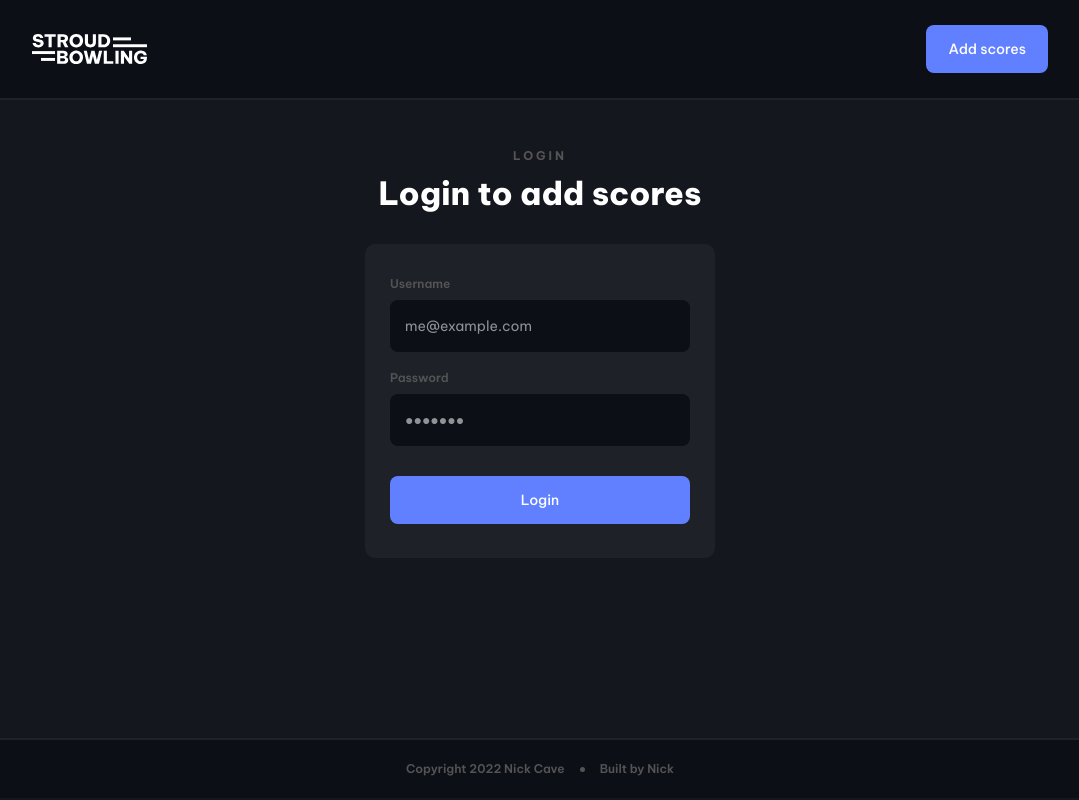
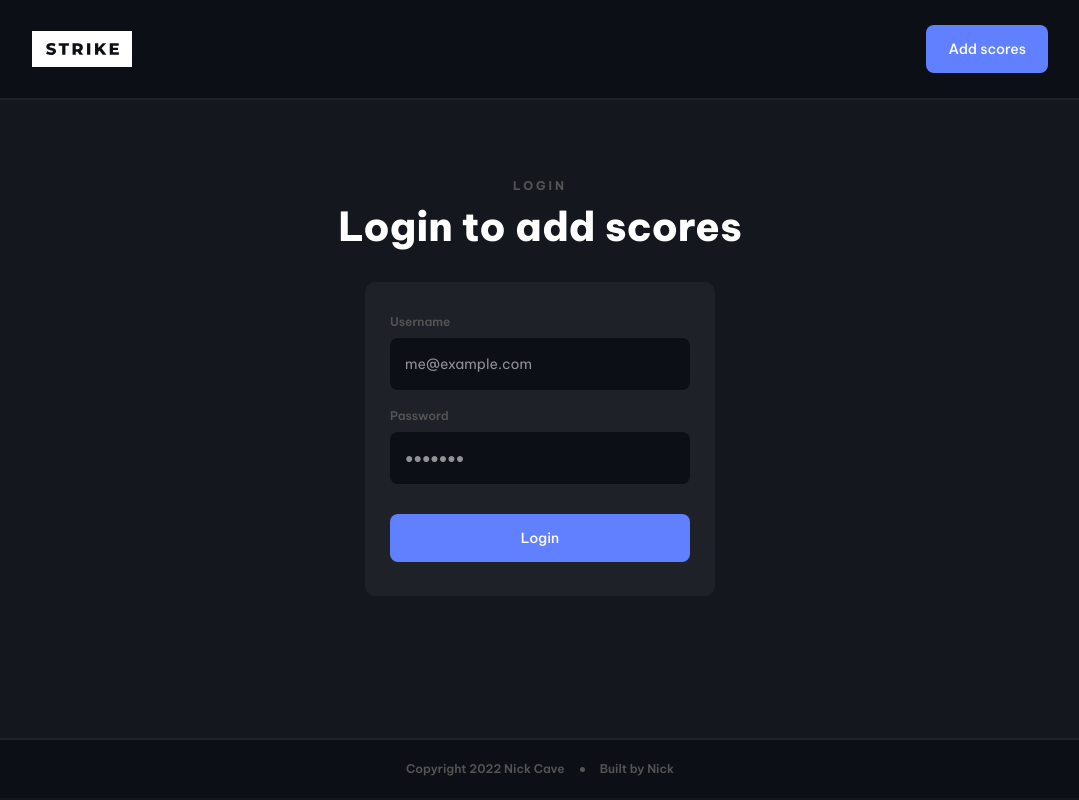
Before and after one commit to enarsinick/bowling-leaderboard, a React (Create React App) app in the folder client/: page /login in a window 1280 px wide. Shown: the whole page, without its empty margins (100-1179 px from the left). Built offline with nearby package versions, Linux system fonts and the light colour scheme.

Commit message:
Responsive styling completed

```diff
--- a/client/src/components/pages/AddScores.js
+++ b/client/src/components/pages/AddScores.js
@@ -8,8 +8,8 @@ const AddScores = () => {
                 <fieldset>
                     <label>Player Name</label>
                     <div className="select-wrapper">
-                        <select>
-                            <option selected disabled hidden>
+                        <select defaultValue={"DEFAULT"}>
+                            <option value="DEFAULT" disabled hidden>
                                 Select a player
                             </option>
                             <option>Nick Cave</option>
@@ -22,8 +22,8 @@ const AddScores = () => {
                 <fieldset>
                     <label>Did they win?</label>
                     <div className="select-wrapper">
-                        <select>
-                            <option selected disabled hidden>
+                        <select defaultValue={"DEFAULT"}>
+                            <option value="DEFAULT" disabled hidden>
                                 Select an answer
                             </option>
                             <option>Yes</option>
--- a/client/src/styles/scss/components/_nav.scss
+++ b/client/src/styles/scss/components/_nav.scss
@@ -19,7 +19,14 @@
         align-items: center;
 
         .logo {
-            width: 115px;
+            width: 100px;
+
+            @include mq($desktop-bp) {
+                transition: 0.5s opacity ease;
+                &:hover {
+                    opacity: 0.8;
+                }
+            }
         }
     }
 }
--- a/client/src/styles/scss/components/_pageHeader.scss
+++ b/client/src/styles/scss/components/_pageHeader.scss
@@ -19,5 +19,9 @@
         @include mq($tablet-bp) {
             font-size: 2rem;
         }
+
+        @include mq($desktop-bp) {
+            font-size: 2.5rem;
+        }
     }
 }
--- a/client/src/styles/scss/components/_statsSection.scss
+++ b/client/src/styles/scss/components/_statsSection.scss
@@ -9,6 +9,10 @@
         margin-top: 50px;
     }
 
+    @include mq($desktop-bp) {
+        gap: 16px;
+    }
+
     &-eyebrow {
         display: none;
 
@@ -17,11 +21,19 @@
             grid-template-columns: 40% 60%;
             padding: 0 25px 0 20px;
 
+            @include mq($desktop-bp) {
+                padding: 0 32px 0 30px;
+            }
+
             p {
                 color: $eyebrow;
                 font-family: $main-font;
                 font-weight: 700;
                 font-size: 0.75rem;
+
+                @include mq($desktop-bp) {
+                    font-size: 0.85rem;
+                }
             }
 
             &-info {
@@ -30,6 +42,10 @@
 
                 p:last-of-type {
                     margin-left: 32px;
+
+                    @include mq($desktop-bp) {
+                        margin-left: 50px;
+                    }
                 }
             }
 
@@ -49,6 +65,10 @@
                 }
             }
         }
+
+        @include mq($desktop-bp) {
+            margin-bottom: 8px;
+        }
     }
 
     &-panel {
@@ -67,6 +87,11 @@
                 position: absolute;
                 top: 20px;
                 left: -1px;
+
+                @include mq($tablet-bp) {
+                    top: 50%;
+                    transform: translateY(-50%);
+                }
             }
         }
 
@@ -120,6 +145,15 @@
             padding: 20px 25px;
         }
 
+        @include mq($desktop-bp) {
+            padding: 25px 33px;
+            transition: 0.5s background-color ease;
+
+            &:hover {
+                background-color: lighten($bg-lighter, 2);
+            }
+        }
+
         &-main {
             display: flex;
             align-items: center;
@@ -136,6 +170,11 @@
                 p {
                     font-weight: 800;
                 }
+
+                @include mq($desktop-bp) {
+                    height: 36px;
+                    width: 36px;
+                }
             }
 
             &-img {
@@ -151,6 +190,10 @@
                 @include mq($tablet-bp) {
                     margin: 0 20px;
                 }
+
+                @include mq($desktop-bp) {
+                    margin: 0 20px 0 40px;
+                }
             }
 
             &-name {
@@ -162,6 +205,11 @@
 
                 @include mq($tablet-bp) {
                     font-size: 1rem;
+                }
+
+                @include mq($desktop-bp) {
+                    font-size: 1.125rem;
+                    max-width: initial;
                 }
             }
 
@@ -223,6 +271,10 @@
                         font-size: 1rem;
                         text-align: center;
                     }
+
+                    @include mq($desktop-bp) {
+                        font-size: 1.125rem;
+                    }
                 }
             }
         }
--- a/client/src/styles/scss/layout/_main.scss
+++ b/client/src/styles/scss/layout/_main.scss
@@ -10,7 +10,10 @@ main {
     }
 
     @include mq($desktop-bp) {
-        margin: 50px auto;
+        margin: 80px auto;
         padding: 0 32px;
+        min-height: calc(
+            100vh - (98px + 64px + 160px)
+        ); // Nav, footer, and margin height
     }
 }
--- a/client/src/styles/scss/utilities/_buttons.scss
+++ b/client/src/styles/scss/utilities/_buttons.scss
@@ -9,4 +9,13 @@
     font-size: 0.875rem;
     font-family: $main-font;
     font-weight: 500;
+    transition: 0.5s background-color ease;
+
+    @include mq($desktop-bp) {
+        cursor: pointer;
+
+        &:hover {
+            background-color: darken($primary, 6);
+        }
+    }
 }
```
Also changed, not shown: client/src/img/logo.svg, client/src/styles/css/index.min.css.
